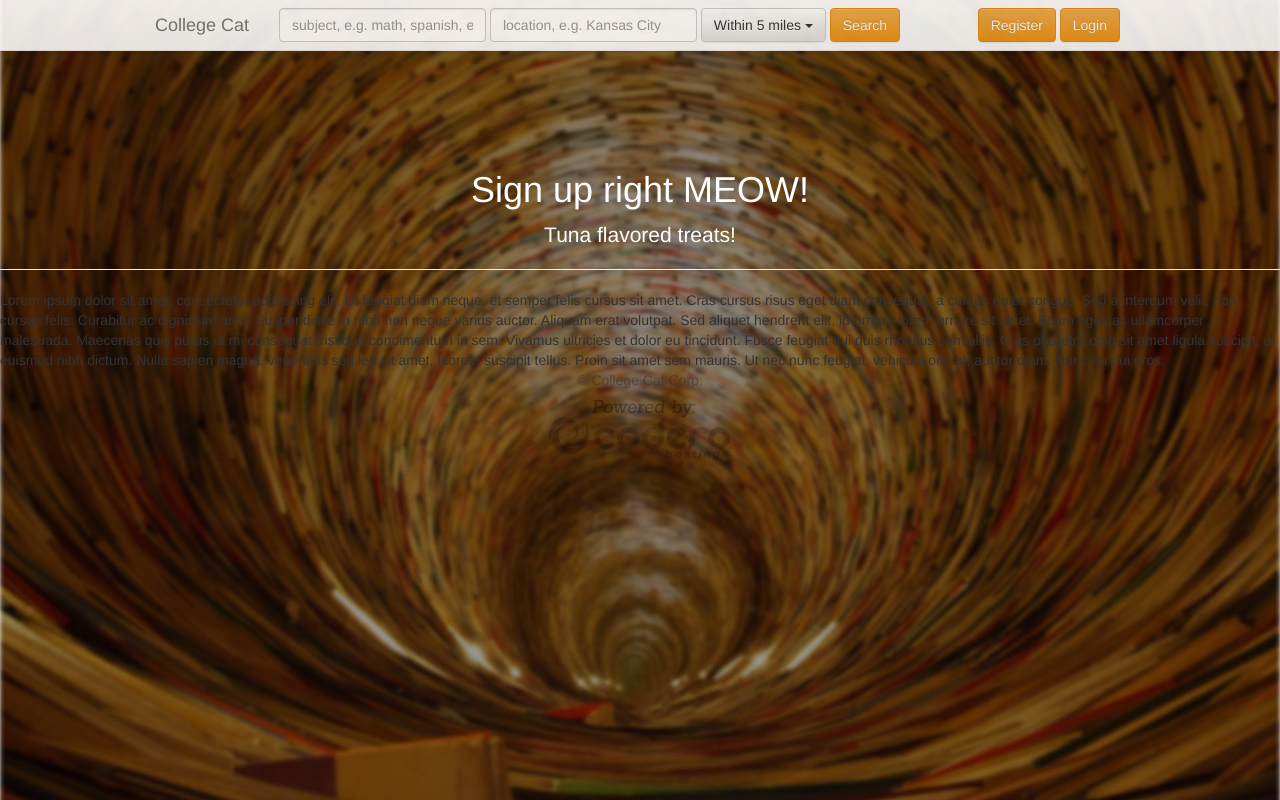
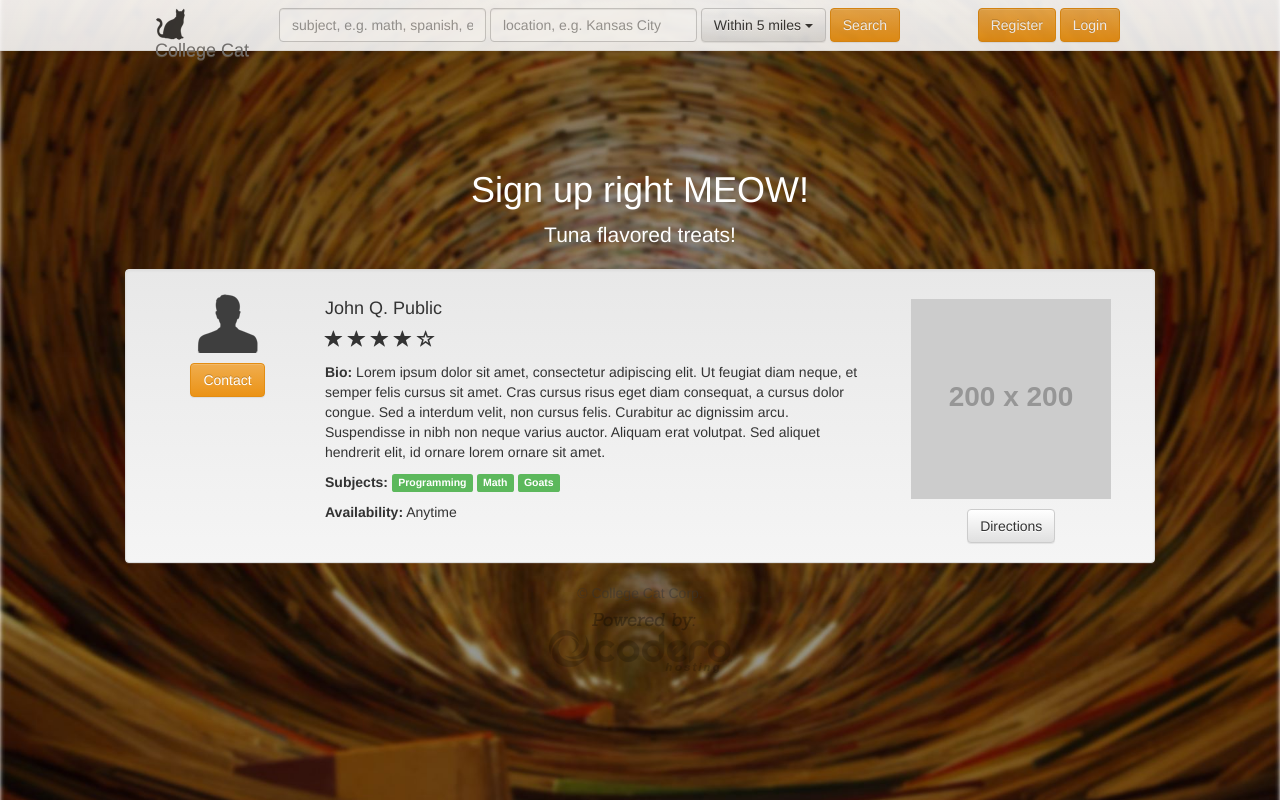
Before and after one commit to twoflowers/collegecat, a Flask app: page / in a window 1280 px wide. Run offline with Flask 2, Linux system fonts and the light colour scheme; grey boxes labelled with a size stand in for pictures from a placeholder-image service; some libraries are stand-ins or nearby versions.

Commit message:
search result example

```diff
--- a/app/templates/base.html
+++ b/app/templates/base.html
@@ -7,7 +7,7 @@
     <meta name="viewport" content="width=device-width, initial-scale=1">
     <meta name="description" content="">
     <meta name="author" content="">
-    <link rel="icon" href="/static/img/favicon.ico">
+    <link rel="icon" href="/static/img/cat.png">
 
     <!-- Latest compiled and minified CSS -->
     <link rel="stylesheet" href="//maxcdn.bootstrapcdn.com/bootstrap/3.2.0/css/bootstrap.min.css">
@@ -61,14 +61,20 @@
           .white {
             color: white;
           }
+          .clear {
+            clear: both;
+          }
 
+          .margin-top-10 {
+            margin-top: 10px;
+          }
     </style>
   </head>
   <body>
     <div class="navbar navbar-default navbar-fixed-top" role="navigation">
       <div class="container-narrow">
       <div class="navbar-header">
-        <div class="navbar-left"><a class="navbar-brand" href="#">College&nbsp;Cat</a></div>
+        <div class="navbar-left"><a class="navbar-brand" href="/"><img src="/static/img/cat.png" style="margin-top: -7px;"> College&nbsp;Cat</a></div>
         <div class="navbar-left">
           <form class="form-inline navbar-form" role="form">
             <div class="form-group">
@@ -112,19 +118,47 @@
       <p class="lead white center">Tuna flavored treats!</p>
     </div>
 
-      <hr>
-      <div class="row-fluid">
-Lorem ipsum dolor sit amet, consectetur adipiscing elit. Ut feugiat diam neque, et semper felis cursus sit amet. Cras cursus risus eget diam consequat, a cursus dolor congue. Sed a interdum velit, non cursus felis. Curabitur ac dignissim arcu. Suspendisse in nibh non neque varius auctor. Aliquam erat volutpat. Sed aliquet hendrerit elit, id ornare lorem ornare sit amet. Etiam egestas ullamcorper malesuada. Maecenas quis purus ut mi consequat tristique condimentum in sem. Vivamus ultricies et dolor eu tincidunt. Fusce feugiat dui quis rhoncus convallis. Cras pharetra odio sit amet ligula suscipit, ut euismod nibh dictum. Nulla sapien magna, venenatis sed leo sit amet, laoreet suscipit tellus. Proin sit amet sem mauris. Ut nec nunc feugiat, vehicula orci at, auctor diam. Nunc eu dui eros.
+    <div class="container-narrow">
+      <div class="row well" style="vertical-align: middle">
+        <div class="col-lg-2 pull-left center vcenter">
+          <img src="/static/img/profile-placeholder.png">
+          <button class="btn btn-warning margin-top-10">Contact</button>
+        </div>
+        <div class="col-lg-7">
+          <div class="container-fluid">
+            <div class="row">
+              <h4 class="">John Q. Public </h4>
 
-<!--{% block content %}{% endblock %}-->
+              <h4 class="">
+                <i class="glyphicon glyphicon-star"></i>
+                <i class="glyphicon glyphicon-star"></i>
+                <i class="glyphicon glyphicon-star"></i>
+                <i class="glyphicon glyphicon-star"></i>
+                <i class="glyphicon glyphicon-star-empty"></i>
+              </h4>
+            </div>
+          </div>
+          <p class="clear"><b>Bio:</b> Lorem ipsum dolor sit amet, consectetur adipiscing elit. Ut feugiat diam neque, et semper felis cursus sit amet. Cras cursus risus eget diam consequat, a cursus dolor congue. Sed a interdum velit, non cursus felis. Curabitur ac dignissim arcu. Suspendisse in nibh non neque varius auctor. Aliquam erat volutpat. Sed aliquet hendrerit elit, id ornare lorem ornare sit amet.</p>
+          <p class="clear"><b>Subjects:</b>
+            <span class="label label-success">Programming</span>
+            <span class="label label-success">Math</span>
+            <span class="label label-success">Goats</span>
+          </p>
+          <p class="clear"><b>Availability:</b> Anytime</p>
+        </div>
+        <div class="col-lg-3 center pull-right">
+          <img src="http://placehold.it/200x200" class="margin-top-10">
+          <button type="button" class="btn btn-default margin-top-10">Directions</button>
+        </div>
       </div>
+    </div>
 
-      <div class="footer">
-        <p class="center">&copy; College Cat Corp.</p>
-        <p class="center"><img src="/static/img/poweredby.png"></p>
-      </div>
+    <!--{% block content %}{% endblock %}-->
 
-    </div> <!-- /container -->
+    <div class="footer">
+      <p class="center">&copy; College Cat Corp.</p>
+      <p class="center"><img src="/static/img/poweredby.png"></p>
+    </div>
   </body>
   <script src="/static/js/search.js"></script>
 </html>
```
Also changed, not shown: app/static/img/cat.png (added), app/static/img/profile-placeholder.png (added).
